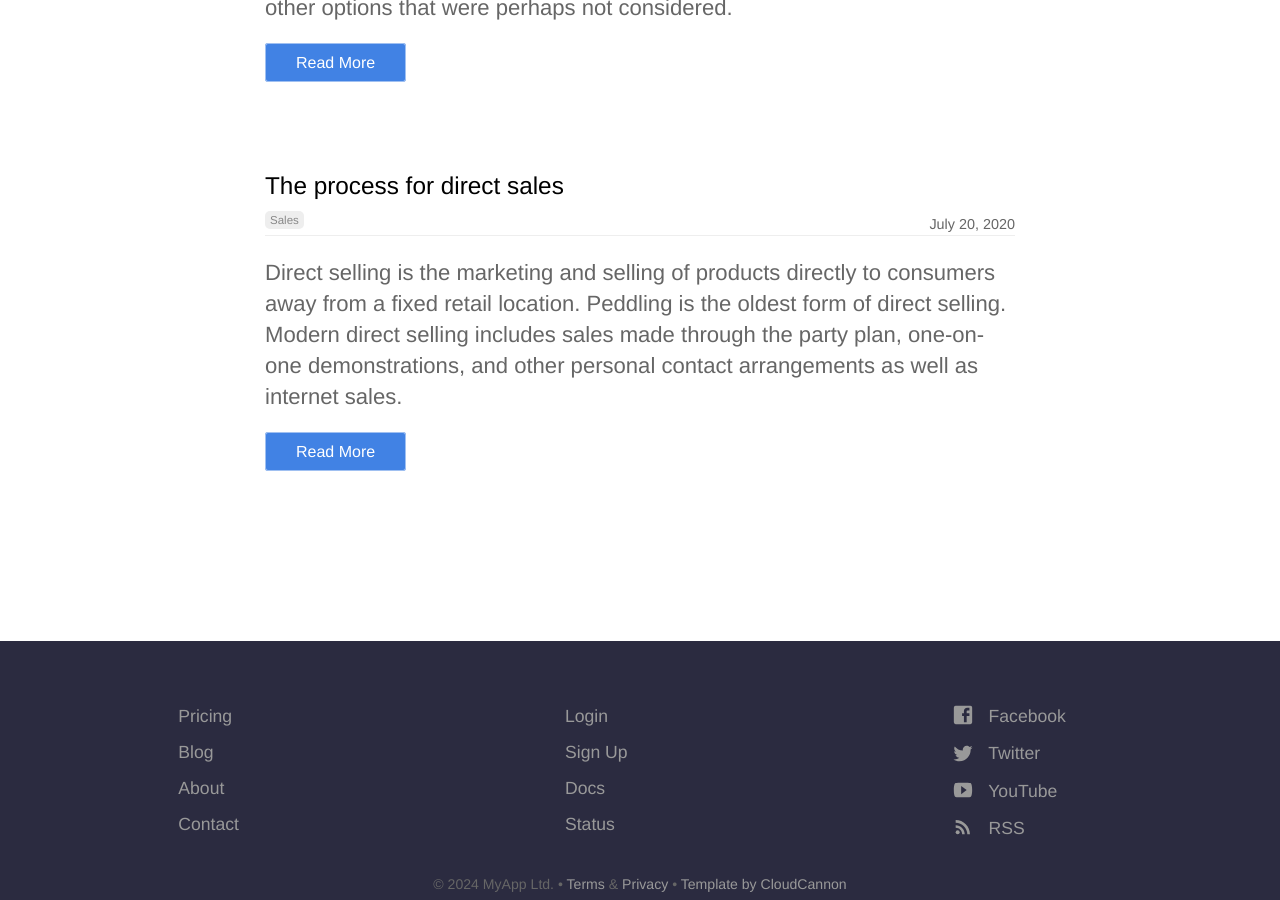
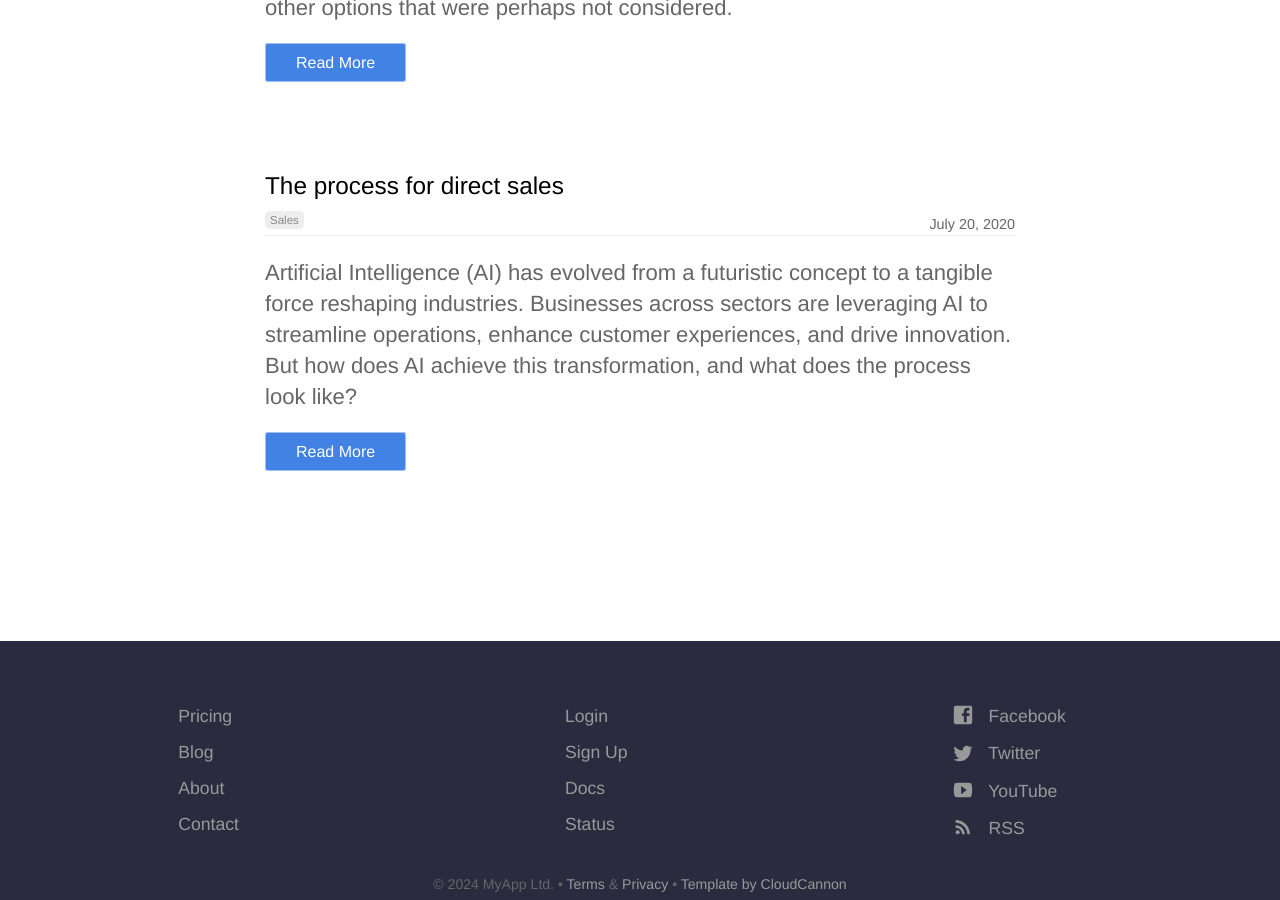
Before and after one commit to TahirKhalil/WebsiteExample, a Jekyll site: the page built from blog/index.html, in a window 1280 px wide and 900 px high, scrolled down 1698 px. Built offline with Jekyll 4.4.1, drawn with Linux system fonts in a browser that asks for light colours; the list of posts is cut into pages by our own code; some of the changed lines change nothing that is shown.

Commit message:
Update 2016-07-20-the-process-for-direct-sales.md

```diff
--- a/_posts/2016-07-20-the-process-for-direct-sales.md
+++ b/_posts/2016-07-20-the-process-for-direct-sales.md
@@ -6,30 +6,43 @@
 author_staff_member: anna
 ---
 
-Direct selling is the marketing and selling of products directly to consumers away from a fixed retail location. Peddling is the oldest form of direct selling. Modern direct selling includes sales made through the party plan, one-on-one demonstrations, and other personal contact arrangements as well as internet sales.
+Artificial Intelligence (AI) has evolved from a futuristic concept to a tangible force reshaping industries. Businesses across sectors are leveraging AI to streamline operations, enhance customer experiences, and drive innovation. But how does AI achieve this transformation, and what does the process look like?
 
-![Checkmate](https://source.unsplash.com/random/1500x1145)
+![AI Process](https://source.unsplash.com/random/1500x1145)
 
-## Textbook definition
+## Understanding the AI Process
 
-A textbook definition is: "The direct personal presentation, demonstration, and sale of products and services to consumers, usually in their homes or at their jobs."
+At its core, the AI process can be divided into several key stages:
 
-## How effective is direct selling?
+1. **Data Collection**: AI thrives on data. Businesses gather vast amounts of structured and unstructured data from sources such as customer interactions, market trends, and internal processes.
+2. **Data Preparation**: Collected data is cleaned, formatted, and categorized to ensure it is suitable for analysis.
+3. **Model Training**: Using machine learning algorithms, AI systems are trained to recognize patterns and make predictions based on historical data.
+4. **Evaluation and Testing**: Trained models are rigorously tested to validate their accuracy and reliability.
+5. **Deployment and Integration**: Once validated, AI models are deployed into existing business systems, where they start delivering insights and automating tasks.
+6. **Continuous Learning**: AI systems learn and adapt from new data, refining their accuracy and effectiveness over time.
 
-Industry representative, the World Federation of Direct Selling Associations (WFDSA), reports that its 59 regional member associations accounted for more than US$183 billion in retail sales in 2014, through the activities of more than 62 million independent sales representatives. The United States Direct Selling Association (DSA) reported that in 2000, 55% of adult Americans had at some time purchased goods or services from a direct selling representative and 20% reported that they were currently(6%) or had been in the past(14%) a direct selling representative.
+![AI Workflow](https://source.unsplash.com/random/1500x1146)
 
-![Office](https://source.unsplash.com/random/1500x1146)
+## AI’s Business Impact
 
-According to the WFDSA, consumers benefit from direct selling because of the convenience and service it provides, including personal demonstration and explanation of products, home delivery, and generous satisfaction guarantees. In contrast to franchising, the cost for an individual to start an independent direct selling business is typically very low with little or no required inventory or other cash commitments to begin.
+### Enhanced Decision-Making
+AI enables businesses to make data-driven decisions. By analyzing trends and providing predictive insights, AI helps organizations respond proactively to market changes and customer needs.
 
-Most direct selling associations around the world require their members to abide by a code of conduct towards a fair partnership both with customers and salesmen...
+### Operational Efficiency
+From automating mundane tasks to optimizing supply chains, AI reduces operational costs and increases productivity. For instance, AI-powered chatbots handle customer queries around the clock, freeing human resources for more complex tasks.
 
-Most national direct selling associations are represented in the World Federation of Direct Selling Associations (WFDSA).
+### Personalized Customer Experiences
+AI analyzes customer behavior to deliver personalized recommendations, enhancing engagement and loyalty. Retailers, for example, use AI to suggest products tailored to individual preferences.
 
-## How's it different to marketing?
+### Innovation
+AI fosters innovation by enabling businesses to explore new possibilities. In healthcare, AI aids in drug discovery and personalized treatment plans. In finance, it improves fraud detection and risk management.
 
-Direct selling is distinct from direct marketing because it is about individual sales agents reaching and dealing directly with clients. Direct marketing is about business organizations seeking a relationship with their customers without going through an agent/consultant or retail outlet.
+![Business Innovation](https://source.unsplash.com/random/1500x1147)
 
-Direct selling consists of two main business models: single-level marketing, in which a direct seller makes money by buying products from a parent organization and selling them directly to customers, and multi-level marketing (also known as network marketing or person-to-person marketing), in which the direct seller makes money from both direct sales to customers and by sponsoring new direct sellers and earning a commission from their efforts.
+## Challenges and Considerations
+While AI offers immense benefits, businesses must navigate challenges such as data privacy, ethical concerns, and the need for skilled talent to manage AI systems. A clear strategy and robust governance framework are essential for successful AI adoption.
 
-![Raspberries](https://source.unsplash.com/random/1500x1147)
+## The Future of AI in Business
+As AI technologies continue to evolve, their integration into business processes will deepen. From predictive analytics to autonomous systems, AI will redefine how companies operate, compete, and grow.
+
+Embracing AI isn’t just an option; it’s a necessity for businesses aiming to thrive in the digital era. By understanding and leveraging the AI process, organizations can unlock unprecedented opportunities for transformation and success.
```
